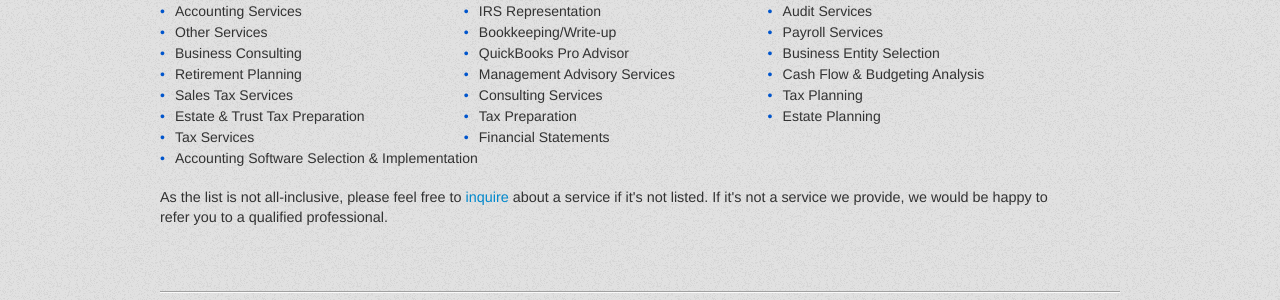
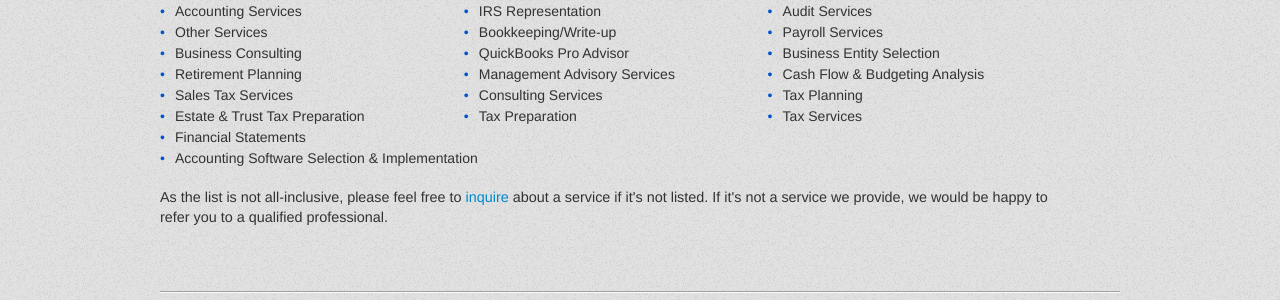
Before and after one commit to iamnewton/eanewton.com, a Jekyll site: the page built from index.html, in a window 1280 px wide. Shown: the part 816-1116 px from the top of the page. Built offline with Jekyll 4.4.1, drawn with Linux system fonts in a browser that asks for light colours.

Commit message:
Delete estate planning service for BBB logo

```diff
--- a/index.html
+++ b/index.html
@@ -43,7 +43,6 @@ notification_enabled: true
 			<li>Tax Planning</li>
 			<li>Estate &amp; Trust Tax Preparation</li>
 			<li>Tax Preparation</li>
-			<li>Estate Planning</li>
 			<li>Tax Services</li>
 			<li>Financial Statements</li>
 			<li>Accounting Software Selection &amp; Implementation</li>
```
Also changed, not shown: _layouts/default.html (line endings or trailing spaces).
